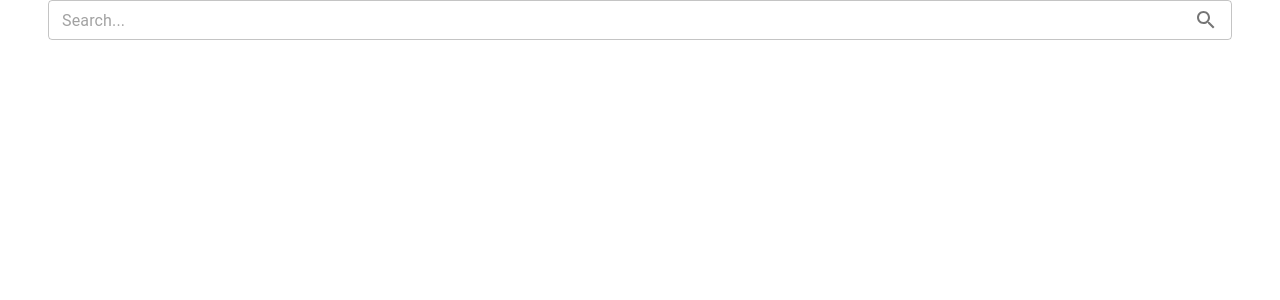
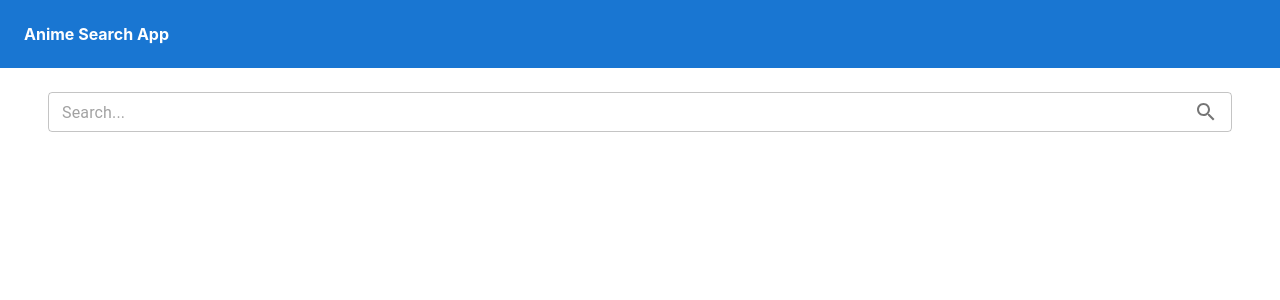
Before and after one commit to foysalBN/Anime_search_app, a React (Create React App) app: page / in a window 1280 px wide. Shown: the top 300 px of the page. Built offline with nearby package versions, Linux system fonts and the light colour scheme.

Commit message:
header added

```diff
--- a/src/App.tsx
+++ b/src/App.tsx
@@ -4,6 +4,7 @@ import { BrowserRouter as Router, Routes, Route } from 'react-router-dom'
 import Search from './components/Search';
 import Details from './components/Details';
 import axios from 'axios';
+import Header from './components/Header';
 
 export interface IAnimes {
   mal_id: number,
@@ -23,6 +24,10 @@ function App() {
   const [animes, setAnimes] = useState<IAnimes[]>([]);
   const [pageCount, setPageCount] = useState(0)
   let api = `https://api.jikan.moe/v4/anime?sfw=1&q=${query}&limit=20&page=${page}`;
+
+  useEffect(() => {
+    setPage(1)
+  }, [query])
 
   useEffect(() => {
     if (!query) {
@@ -53,6 +58,7 @@ function App() {
 
     <div className="App">
       <Router>
+        <Header />
         <Routes>
           <Route
             path='/'
--- /dev/null
+++ b/src/components/Header.tsx
@@ -0,0 +1,20 @@
+import { Box } from '@mui/system';
+import React from 'react';
+
+const Header = () => {
+    return (
+        <Box
+            sx={{
+                color: 'white',
+                bgcolor: '#1976d2',
+                p: 3,
+                mb: 3,
+                fontWeight: "700"
+            }}
+        >
+            Anime Search App
+        </Box>
+    );
+};
+
+export default Header;
--- a/src/components/Search.tsx
+++ b/src/components/Search.tsx
@@ -22,7 +22,7 @@ const Search: React.FC<IProps> = ({ query, setQuery, animes, pageCount, page, se
 
             {pageCount !== 0 && <Pagination
                 count={pageCount}
-                defaultPage={page}
+                page={page}
                 onChange={(e, page) => setPage(page)}
                 sx={{ my: 3, display: 'flex', justifyContent: 'center' }}
             />}
```
